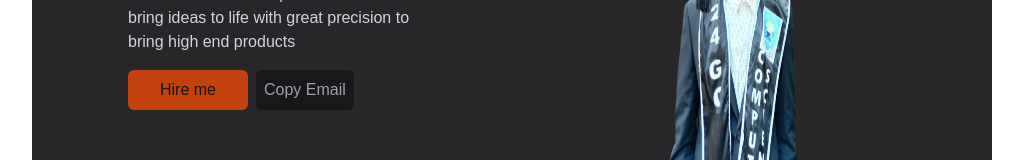
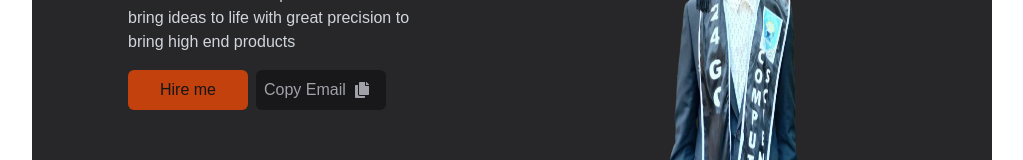
Before and after one commit to kennataddese6/portfolio, a Next.js app: page / in a window 1280 px wide. Shown: the part 396-556 px from the top of the page, without its empty margins (128-1151 px from the left). Built offline with nearby package versions, Linux system fonts and the light colour scheme.

Commit message:
fix image

```diff
--- a/app/page.tsx
+++ b/app/page.tsx
@@ -1,6 +1,7 @@
 import Navbar from "./ui/navbar";
 import Image from "next/image";
 import me from "@/app/heroImage.png";
+import { FaCopy } from "react-icons/fa";
 
 export default function Home() {
   return (
@@ -19,8 +20,8 @@ export default function Home() {
             <button className="bg-orange-700 py-2 px-8 rounded-md">
               Hire me
             </button>
-            <button className="bg-zinc-900 mx-2 py-2 px-2 rounded-md text-zinc-400">
-              Copy Email
+            <button className="bg-zinc-900 mx-2 py-2 px-2 rounded-md text-zinc-400 inline-flex items-center">
+              Copy Email <FaCopy className="mx-2" />
             </button>
           </div>
         </div>
```
